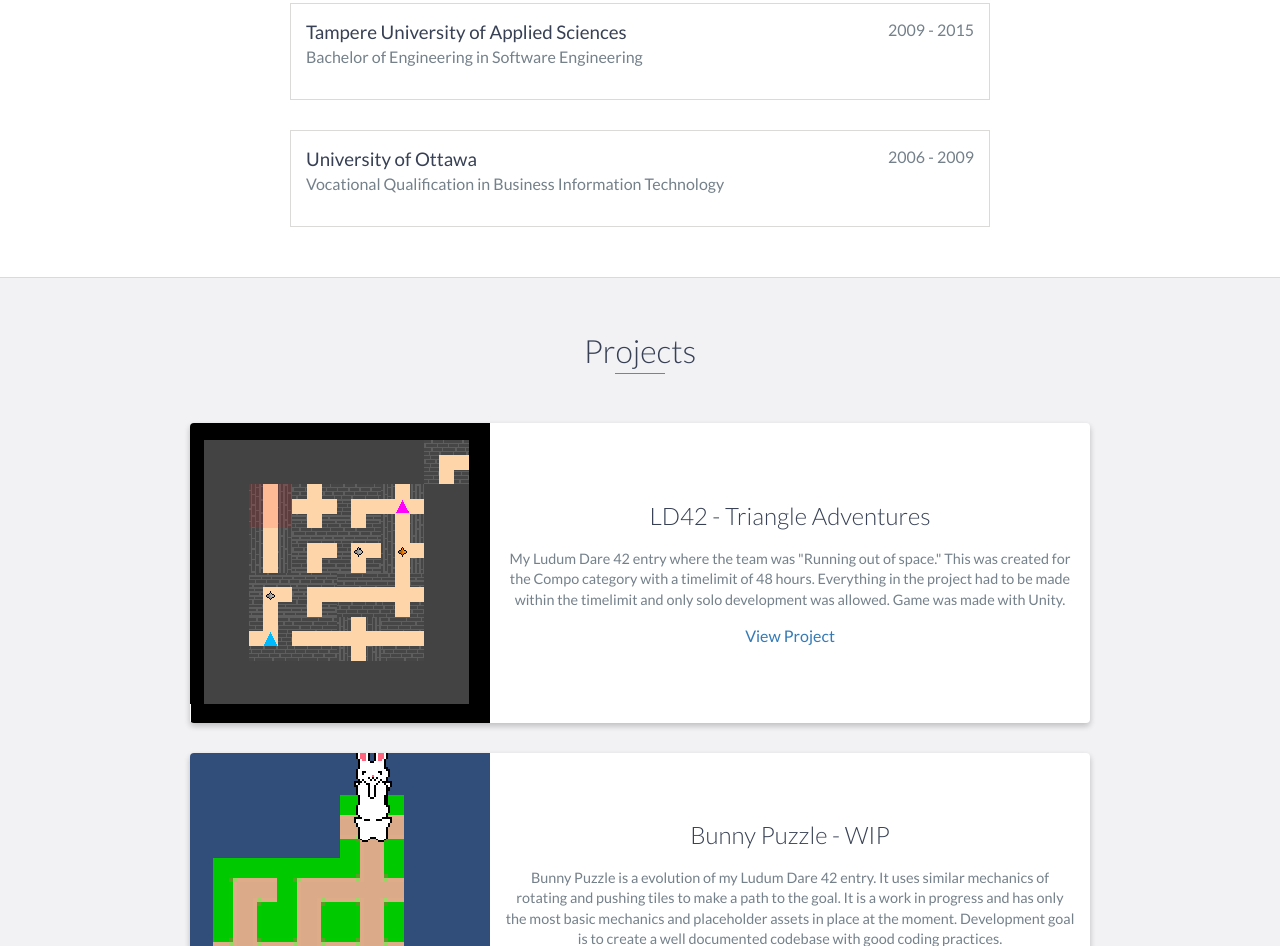
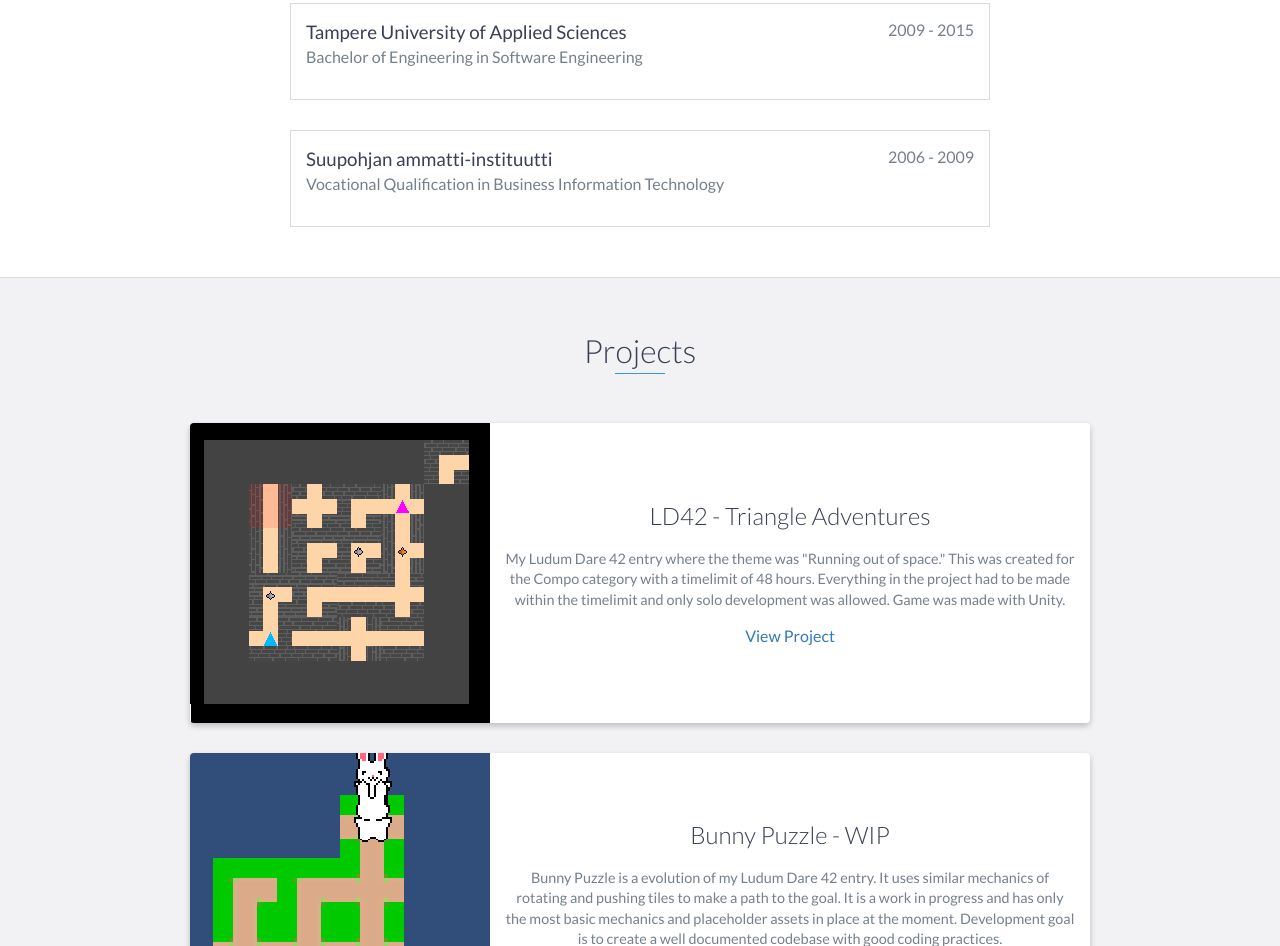
Before and after one commit to CommanderDorf/CommanderDorf.github.io, a website: page index.html in a window 1280 px wide. Shown: the part 1852-2798 px from the top of the page. Drawn offline with nearby package versions, Linux system fonts and the light colour scheme.

Commit message:
Fix typos

```diff
--- a/index.html
+++ b/index.html
@@ -118,7 +118,7 @@
         <!-- End .education-block -->
 
         <div class="education-block">
-            <h3>University of Ottawa</h3>
+            <h3>Suupohjan ammatti-instituutti</h3>
             <span class="education-date">2006 - 2009</span>
             <h4>Vocational Qualification in Business Information Technology</h4>
         </div>
@@ -138,7 +138,7 @@
                     <div class="project-info">
                         <h3>LD42 - Triangle Adventures</h3>
                         <p>
-                            My Ludum Dare 42 entry where the team was "Running out of space."
+                            My Ludum Dare 42 entry where the theme was "Running out of space."
                             This was created for the Compo category with a timelimit of 48 hours. Everything
                             in the project had to be made within the timelimit and only solo development was allowed.
                             Game was made with Unity.
```
